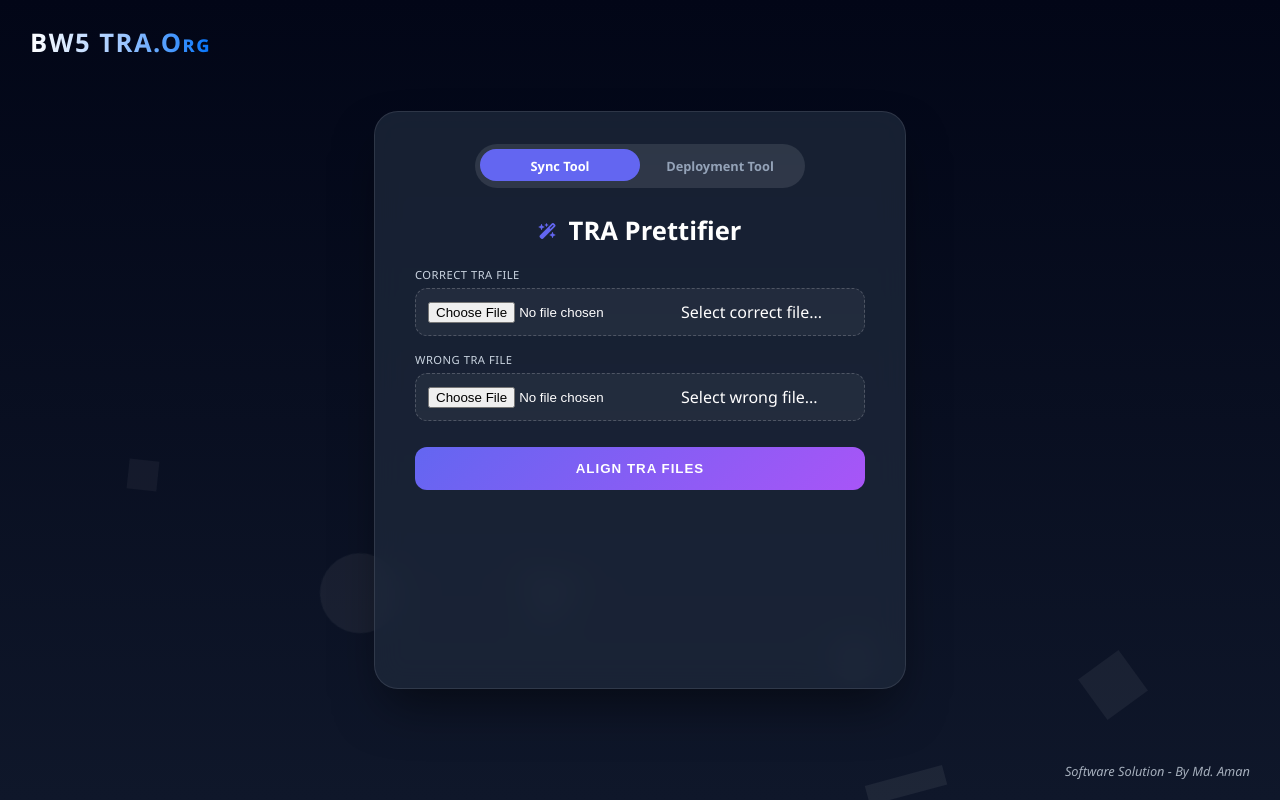
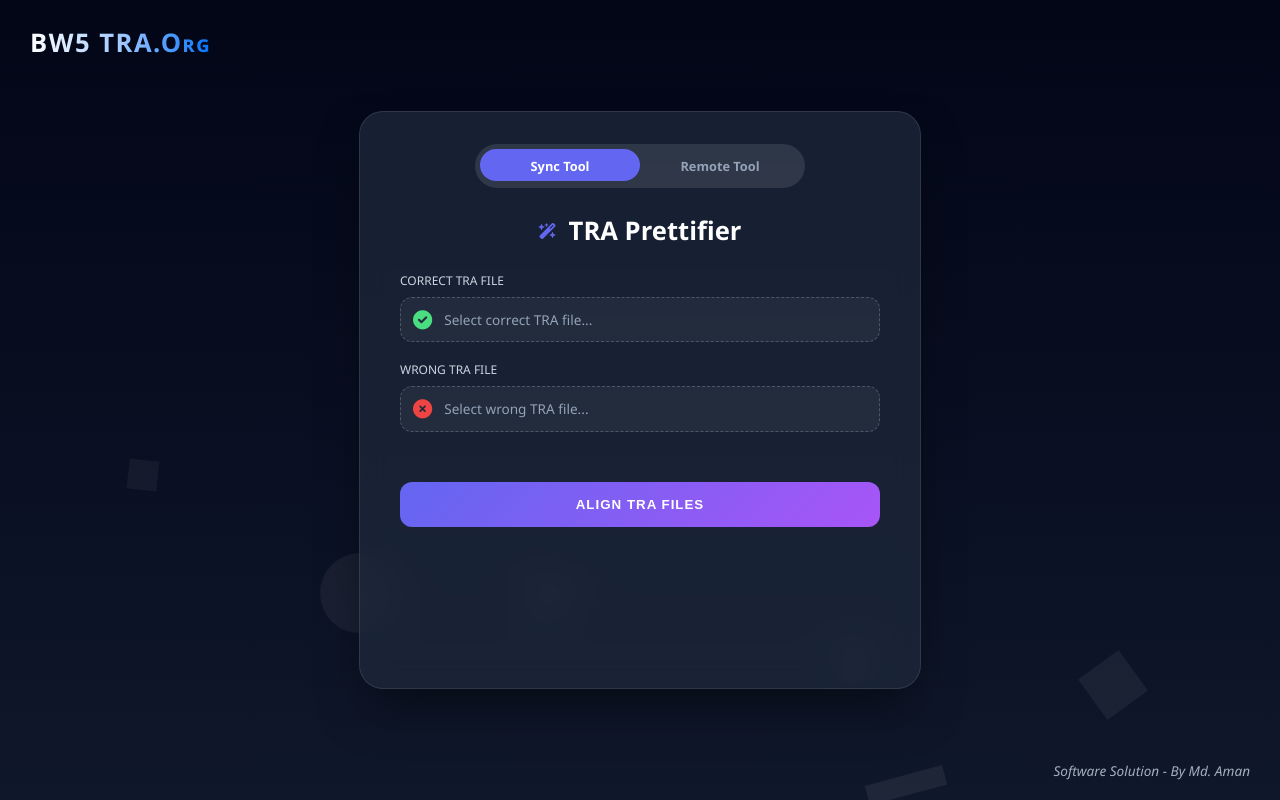
Before and after one commit to mdaman999/TraTool, a Flask app: page / in a window 1280 px wide. Run offline with Flask 3, Linux system fonts and the light colour scheme.

Commit message:
updated code

```diff
--- a/app.py
+++ b/app.py
@@ -21,6 +21,7 @@ def parse_tra(content):
     footer = lines[footer_idx:]
     main_content = lines[header_idx:footer_idx]
 
+    # Parse KV pairs
     kv_map = {}
     for line in main_content:
         if "=" in line and not line.strip().startswith("#"):
@@ -42,6 +43,7 @@ def pretify():
     w_header, w_footer, w_main, w_kv = parse_tra(wrong_file.read().decode('utf-8'))
 
     output_lines = w_header
+
     for line in c_main:
         if "=" in line and not line.strip().startswith("#"):
             key = line.split("=", 1)[0].strip()
@@ -59,13 +61,18 @@ def pretify():
         output_lines.append("")
 
     output_lines.extend(w_footer)
+
     output_name = f"{wrong_file.filename.split('.')[0]}_byPretify.tra"
-    return send_file(io.BytesIO("\n".join(output_lines).encode('utf-8')), as_attachment=True, download_name=output_name)
+    return send_file(
+        io.BytesIO("\n".join(output_lines).encode('utf-8')),
+        as_attachment=True,
+        download_name=output_name
+    )
 
 @app.route('/overwrite', methods=['POST'])
 def overwrite():
-    # SSH Credentials from UI
-    hostname = request.form.get('hostname')
+    # Extracting remote connection details from form
+    host = request.form.get('host')
     username = request.form.get('username')
     password = request.form.get('password')
     dir_path = request.form.get('dir_path')
@@ -84,42 +91,49 @@ def overwrite():
     ssh.set_missing_host_key_policy(paramiko.AutoAddPolicy())
 
     try:
-        # Connect to Remote Cloud Server
-        ssh.connect(hostname, username=username, password=password, timeout=10)
+        # Establish SSH Connection
+        ssh.connect(host, username=username, password=password, timeout=10)
         sftp = ssh.open_sftp()
 
-        files = sftp.listdir(dir_path)
+        # Change to remote directory
+        try:
+            sftp.chdir(dir_path)
+        except IOError:
+            return jsonify({"status": "error", "message": f"Directory not found on server: {dir_path}"})
+
         count = 0
-
-        for filename in files:
+        for filename in sftp.listdir():
             if filename.endswith(".tra"):
-                remote_path = f"{dir_path}/{filename}"
-
-                # Remote file read karein
-                with sftp.open(remote_path, 'r') as f:
+                # Read remote file content
+                with sftp.open(filename, 'r') as f:
                     content = f.read().decode('utf-8')
 
                 header, footer, main, kv = parse_tra(content)
                 existing_plugins = [p for p in plugin_lines if p in content]
 
+                # Merge user content and keep existing plugins
                 final_main = [""] + user_content_list + [""]
                 if existing_plugins:
                     final_main.extend(existing_plugins)
                     final_main.append("")
 
-                final_file = header + final_main + footer
+                final_file_data = "\n".join(header + final_main + footer)
 
-                # Remote server par wapas likhein
-                with sftp.open(remote_path, 'w') as f:
-                    f.write("\n".join(final_file))
+                # Write back to the remote server
+                with sftp.open(filename, 'w') as f:
+                    f.write(final_file_data)
                 count += 1
 
         sftp.close()
         ssh.close()
-        return jsonify({"status": "success", "message": f"Successfully updated {count} files on {hostname}."})
+
+        if count == 0:
+            return jsonify({"status": "error", "message": "No .tra files found in the specified directory."})
+
+        return jsonify({"status": "success", "message": f"Successfully updated {count} files on {host}."})
 
     except Exception as e:
-        return jsonify({"status": "error", "message": f"SSH Error: {str(e)}"})
+        return jsonify({"status": "error", "message": f"Connection Error: {str(e)}"})
 
 if __name__ == '__main__':
     app.run(debug=True)
--- a/templates/index.html
+++ b/templates/index.html
@@ -86,7 +86,7 @@
         .container {
             background: var(--card-bg); backdrop-filter: blur(15px); padding: 2rem 2.5rem 1.5rem 2.5rem;
             border-radius: 24px; border: 1px solid rgba(255,255,255,0.1);
-            width: 100%; max-width: 450px; text-align: center; z-index: 10;
+            width: 100%; max-width: 480px; text-align: center; z-index: 10;
             min-height: 520px; display: flex; flex-direction: column;
             box-shadow: 0 25px 50px -12px rgba(0, 0, 0, 0.5);
         }
@@ -95,11 +95,11 @@
         .form-section.active { display: block; }
         @keyframes slideIn { from { opacity: 0; transform: translateX(15px); } to { opacity: 1; transform: translateX(0); } }
 
-        .header-with-icon { display: flex; align-items: center; justify-content: center; gap: 12px; margin-bottom: 1.2rem; }
+        .header-with-icon { display: flex; align-items: center; justify-content: center; gap: 12px; margin-bottom: 1.5rem; }
         .header-with-icon h2 { margin: 0; font-size: 1.6rem; }
 
-        .file-input-group { margin-bottom: 1rem; text-align: left; }
-        label.input-label { display: block; margin-bottom: 6px; color: #cbd5e1; font-size: 0.7rem; text-transform: uppercase; letter-spacing: 0.5px;}
+        .file-input-group { margin-bottom: 1.2rem; text-align: left; }
+        label.input-label { display: block; margin-bottom: 8px; color: #cbd5e1; font-size: 0.75rem; text-transform: uppercase; }
 
         .custom-file-upload {
             display: flex; align-items: center; background: rgba(255,255,255,0.05);
@@ -107,39 +107,56 @@
             transition: 0.3s;
         }
         .custom-file-upload:hover { background: rgba(255,255,255,0.08); border-color: var(--primary); }
+        .custom-file-upload i { display: inline-block !important; margin-right: 12px; font-size: 1.2rem; }
 
-        .input-icon-wrapper { position: relative; display: flex; align-items: center; margin-bottom: 8px; }
-        .input-icon-wrapper i { position: absolute; left: 12px; color: var(--neon-blue); font-size: 0.9rem; }
-        .input-icon-wrapper input { padding-left: 35px !important; }
+        .input-icon-wrapper { position: relative; display: flex; align-items: center; }
+        .input-icon-wrapper i { position: absolute; left: 12px; color: var(--neon-blue); font-size: 1rem; }
+        .input-icon-wrapper input { padding-left: 40px !important; }
+
+        .file-name { font-size: 0.85rem; color: #94a3b8; overflow: hidden; text-overflow: ellipsis; white-space: nowrap; }
+        input[type="file"] { display: none; }
 
         input[type="text"], input[type="password"], textarea {
-            width: 100%; padding: 10px; border-radius: 10px; border: 1px solid rgba(255,255,255,0.2);
-            background: rgba(255,255,255,0.05); color: white; outline: none; box-sizing: border-box; font-size: 0.85rem;
+            width: 100%; padding: 12px; border-radius: 10px; border: 1px solid rgba(255,255,255,0.2);
+            background: rgba(255,255,255,0.05); color: white; outline: none; box-sizing: border-box;
+            font-size: 0.9rem;
         }
 
-        textarea { height: 90px; resize: none; }
+        textarea {
+            height: 90px; resize: none; font-size: 0.85rem;
+            scrollbar-width: thin; scrollbar-color: var(--neon-blue) transparent;
+        }
 
         .btn-main {
-            width: 100%; padding: 14px; border: none; border-radius: 12px;
-            color: white; font-weight: 700; cursor: pointer; transition: 0.4s; margin-top: 10px;
+            width: 100%; padding: 15px; border: none; border-radius: 12px;
+            color: white; font-weight: 700; cursor: pointer; transition: 0.4s; margin-top: 15px;
             text-transform: uppercase; letter-spacing: 1px;
         }
         .sync-theme-btn { background: linear-gradient(135deg, var(--primary), var(--secondary)); }
         .deploy-theme-btn { background: linear-gradient(135deg, var(--neon-blue), var(--neon-deep)); }
 
-        .signature { position: absolute; bottom: 20px; right: 30px; font-size: 0.8rem; color: #cbd5e1; font-style: italic; opacity: 0.8; }
+        .signature {
+            position: absolute; bottom: 20px; right: 30px; font-size: 0.85rem;
+            font-weight: 500; color: #cbd5e1 !important; font-style: italic; opacity: 0.8;
+        }
     </style>
 </head>
 <body>
 
-<div class="area"><ul class="circles"><li></li><li></li><li></li><li></li><li></li><li></li><li></li></ul></div>
-<div class="top-left-header"><div class="brand-text silver-text">BW5 TRA.O<span class="small-caps">r</span><span class="small-caps">g</span></div></div>
+<div class="area">
+    <ul class="circles">
+        <li></li> <li></li> <li></li> <li></li> <li></li> <li></li> <li></li> </ul>
+</div>
+
+<div class="top-left-header">
+    <div class="brand-text silver-text">BW5 TRA.O<span class="small-caps">r</span><span class="small-caps">g</span></div>
+</div>
 
 <div class="container" id="main-card">
     <div class="mode-switcher">
         <div id="slider" class="slider"></div>
         <div class="mode-btn active" onclick="switchMode('sync', this)">Sync Tool</div>
-        <div class="mode-btn" onclick="switchMode('deploy', this)">Deployment Tool</div>
+        <div class="mode-btn" onclick="switchMode('deploy', this)">Remote Tool</div>
     </div>
 
     <div id="sync-section" class="form-section active">
@@ -152,14 +169,16 @@
                 <label class="input-label">Correct TRA File</label>
                 <label class="custom-file-upload">
                     <input type="file" name="correct_tra" accept=".tra" required onchange="updateFileName(this)">
-                    <span class="file-name">Select correct file...</span>
+                    <i class="fa-solid fa-circle-check" style="color: #4ade80;"></i>
+                    <span class="file-name">Select correct TRA file...</span>
                 </label>
             </div>
-            <div class="file-input-group">
+            <div class="file-input-group" style="margin-bottom: 2.2rem;">
                 <label class="input-label">Wrong TRA File</label>
                 <label class="custom-file-upload">
                     <input type="file" name="wrong_tra" accept=".tra" required onchange="updateFileName(this)">
-                    <span class="file-name">Select wrong file...</span>
+                    <i class="fa-solid fa-circle-xmark" style="color: #ef4444;"></i>
+                    <span class="file-name">Select wrong TRA file...</span>
                 </label>
             </div>
             <button type="submit" class="btn-main sync-theme-btn">Align TRA Files</button>
@@ -172,32 +191,32 @@
             <h2>Remote Overwriter</h2>
         </div>
         <form id="deploy-form">
-            <div style="display: flex; gap: 8px; margin-bottom: 8px;">
-                <div style="flex: 1.5;">
-                    <label class="input-label">Server IP</label>
-                    <input type="text" name="hostname" placeholder="15.206.x.x" required>
+            <div style="display: grid; grid-template-columns: 1fr 1fr; gap: 10px; margin-bottom: 10px;">
+                <div class="file-input-group">
+                    <label class="input-label">Host IP</label>
+                    <input type="text" name="host" placeholder="10.x.x.x" required>
                 </div>
-                <div style="flex: 1;">
+                <div class="file-input-group">
                     <label class="input-label">Username</label>
-                    <input type="text" name="username" placeholder="ubuntu" required>
+                    <input type="text" name="username" placeholder="Admin" required>
                 </div>
             </div>
             <div class="file-input-group">
-                <label class="input-label">SSH Password</label>
+                <label class="input-label">Password</label>
                 <input type="password" name="password" placeholder="••••••••" required>
             </div>
             <div class="file-input-group">
-                <label class="input-label">Remote Path</label>
+                <label class="input-label">TRA Directory Path (Forward Slash /)</label>
                 <div class="input-icon-wrapper">
                     <i class="fa-solid fa-folder-open"></i>
-                    <input type="text" name="dir_path" placeholder="/home/tibco/tra_files" required>
+                    <input type="text" name="dir_path" placeholder="C:/tibco/tra/domain/..." required>
                 </div>
             </div>
             <div class="file-input-group">
-                <label class="input-label">New Configuration</label>
+                <label class="input-label">TRA Configuration</label>
                 <textarea name="content" placeholder="key=value"></textarea>
             </div>
-            <button type="submit" class="btn-main deploy-theme-btn">Replace in Cloud Server</button>
+            <button type="submit" class="btn-main deploy-theme-btn">Update Remote TRA</button>
         </form>
     </div>
 </div>
@@ -217,23 +236,30 @@
     }
 
     function updateFileName(input) {
-        const fileName = input.files[0] ? input.files[0].name : "Select file...";
-        input.parentElement.querySelector('.file-name').textContent = fileName;
+        const file = input.files[0];
+        const label = input.parentElement.querySelector('.file-name');
+        if (!file) return;
+        label.textContent = file.name;
     }
 
     document.getElementById('deploy-form').addEventListener('submit', async function(e) {
         e.preventDefault();
+        const formData = new FormData(this);
         const btn = this.querySelector('button');
         const originalText = btn.textContent;
-        btn.textContent = "Connecting SSH...";
+
+        btn.textContent = "Connecting & Updating...";
         btn.disabled = true;
 
         try {
-            const response = await fetch('/overwrite', { method: 'POST', body: new FormData(this) });
+            const response = await fetch('/overwrite', {
+                method: 'POST',
+                body: formData
+            });
             const result = await response.json();
             alert(result.status === "success" ? "✨ " + result.message : "❌ " + result.message);
         } catch (err) {
-            alert("❌ Network Error: " + err.message);
+            alert("❌ Network/Server Error");
         } finally {
             btn.textContent = originalText;
             btn.disabled = false;
```
Also changed, not shown: requirements.txt (+9 -1 lines).
